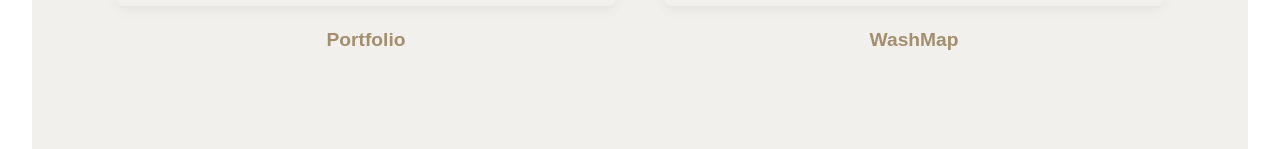
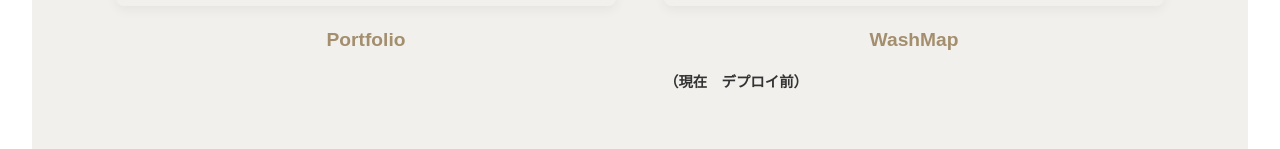
Before and after one commit to t-shigeri/Deliverables, a React (Vite) app in the folder my-portfolio/: page /works in a window 1280 px wide. Shown: the part 803-952 px from the top of the page. Built offline with nearby package versions, Linux system fonts and the light colour scheme.

Commit message:
デプロイできていないものを開いたときのエラーページ解消

```diff
--- a/my-portfolio/public/data/works.json
+++ b/my-portfolio/public/data/works.json
@@ -9,6 +9,7 @@
         "image": "/assets/WashMapPC.png",
         "title": "WashMap",
         "description": "",
-        "link": "https://example.com/toilet-app"
+        "link": "https://example.com/toilet-app",
+        "status": "coming"
     }
 ]
--- a/my-portfolio/src/pages/About.jsx
+++ b/my-portfolio/src/pages/About.jsx
@@ -199,7 +199,7 @@ export default function About() {
 
         <div className="digest-body">
           <p className="digest-text">
-            映画 / ポケカ / アコースティックギター / 読書 / 美術館巡り。作品づくりの気分転換にもなってます。
+            映画鑑賞 / 読書 / 美術館巡り。人がつくる魅力について考えるのが好きです。
           </p>
         </div>
       </section>
--- a/my-portfolio/src/pages/Works.jsx
+++ b/my-portfolio/src/pages/Works.jsx
@@ -19,15 +19,24 @@ function Works() {
     <div className="works-wrapper">
       <h2 className="works-title">WORKS</h2>
       <div className="works-list">
-        {works.map((work) => (
-          <WorkCard
-            key={work.id || work.title} // IDがなければtitleを代用
-            image={work.image}
-            title={work.title}
-            description={work.description}
-            link={work.link}
-          />
-        ))}
+        {works.map((work) => {
+          const isComingSoon = work.status === 'coming';
+
+          return (
+            <WorkCard
+              key={work.id || work.title}
+              image={work.image}
+              title={work.title}
+              description={
+                isComingSoon
+                  ? `${work.description}（現在　デプロイ前）`
+                  : work.description
+              }
+              link={isComingSoon ? null : work.link}
+              disabled={isComingSoon}
+            />
+          );
+        })}
       </div>
     </div>
   );
```
